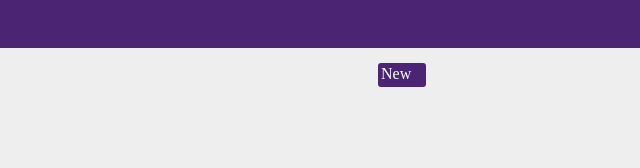
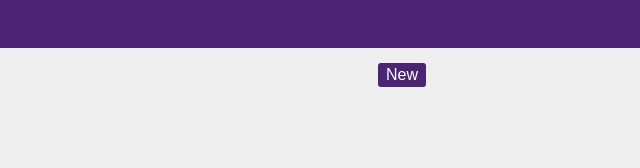
Before and after one commit to frank-kang/code-journal, a website: page index.html in a window 1280 px wide. Shown: the full height of the page, 640-1280 px from the left. Drawn offline with Linux system fonts and the light colour scheme.

Commit message:
adjust css for new anchor

```diff
--- a/css/styles.css
+++ b/css/styles.css
@@ -84,9 +84,10 @@ h3,
   cursor: pointer;
   align-items: center;
   justify-content: center;
-  padding-top: 2px;
-  padding-left: 3px;
+  padding-top: 3px;
+  padding-left: 8px;
   text-decoration: none;
+  font-family: Arial, Helvetica, sans-serif;
 }
 
 .journal-entries {
```
